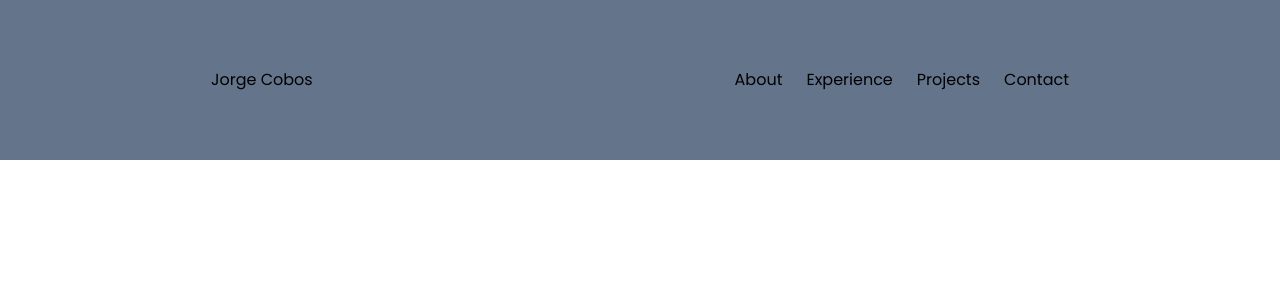
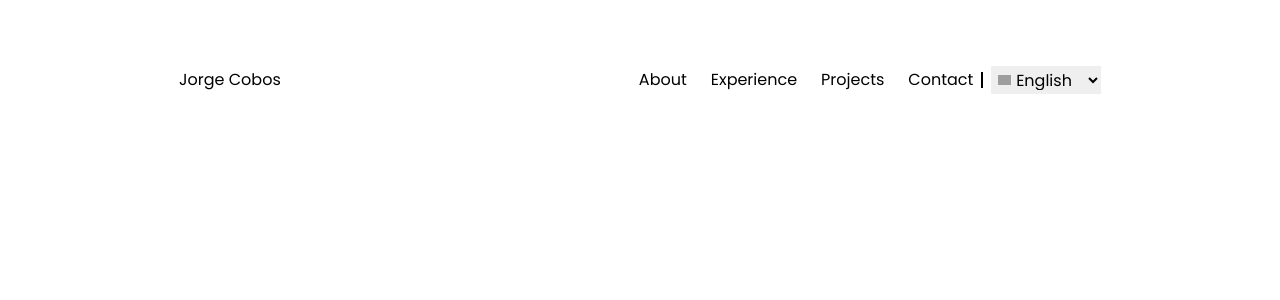
Before and after one commit to CoPhos/CobosWebPortafolio, a React app: page / in a window 1280 px wide. Shown: the top 300 px of the page. Built offline with nearby package versions, Linux system fonts and the light colour scheme; grey boxes are pictures that could not be loaded; the HTML template or start-up script is replaced by a standard one.

Commit message:
add support for different languages

```diff
--- a/package.json
+++ b/package.json
@@ -29,10 +29,12 @@
     "dependencies": {
         "autoprefixer": "^10.4.16",
         "babel-polyfill": "^6.26.0",
+        "i18next": "^23.10.1",
         "postcss": "^8.4.31",
         "postcss-loader": "^7.3.3",
         "react": "17.0.2",
         "react-dom": "17.0.2",
+        "react-i18next": "^14.1.0",
         "react-router-dom": "^6.21.1",
         "tailwindcss": "^3.3.5"
     }
--- /dev/null
+++ b/src/assests/translations/en/global.json
@@ -0,0 +1,13 @@
+{
+    "navbar": {
+        "1": "Jorge Cobos",
+        "2": "About",
+        "3": "Experience",
+        "4": "Projects",
+        "5": "Contact"
+    },
+    "language": {
+        "1": "English",
+        "2": "Spanish"
+    }
+}
--- /dev/null
+++ b/src/assests/translations/es/global.json
@@ -0,0 +1,13 @@
+{
+    "navbar": {
+        "1": "Jorge Cobos",
+        "2": "Acerca de mí",
+        "3": "Experiencia",
+        "4": "Projectos",
+        "5": "Contacto"
+    },
+    "language": {
+        "1": "Inglés",
+        "2": "Español"
+    }
+}
--- a/src/components/Navbar.jsx
+++ b/src/components/Navbar.jsx
@@ -1,24 +1,42 @@
 import React from 'react'
+import { useTranslation } from 'react-i18next'
 
 function Navbar() {
+    const [tranlation, i18n] = useTranslation('global')
+    const handleChangeLanguage = (language) => {
+        i18n.changeLanguage(language)
+    }
     return (
-      <div className="w-full bg-slate-500 h-[160px] flex flex-row items-center justify-around ">
-          <div className="">Jorge Cobos</div>
+        <div className="w-full  h-[160px] flex flex-row items-center justify-around ">
+            <div className="">{tranlation('navbar.1')}</div>
+            <div className="flex flex-row items-center justify-start gap-1">
                 <ul className="flex flex-row items-center justify-between gap-6">
                     <li>
-                  <a href="">About</a>
+                        <a href="">{tranlation('navbar.2')}</a>
                     </li>
                     <li>
-                  <a href="">Experience</a>
+                        <a href="">{tranlation('navbar.3')}</a>
                     </li>
                     <li>
-                  <a href="">Projects</a>
+                        <a href="">{tranlation('navbar.4')}</a>
                     </li>
                     <li>
-                  <a href="">Contact</a>
+                        <a href="">{tranlation('navbar.5')}</a>
                     </li>
                 </ul>
+                <div className='h-[16px] w-[2px] bg-black mx-1'></div>
+                <select onChange={(event) => handleChangeLanguage(event.target.value)}>
+                    <option value="en">{tranlation('language.1')}</option>
+                    <option value="es">{tranlation('language.2')}</option>
+                </select>
             </div>
+        </div>
+
+        //       -webkit-appearance: none;
+        // -moz-appearance: none;
+        // -ms-appearance: none;
+        // -o-appearance: none;
+        // appearance: none;
     )
 }
 
--- a/src/index.css
+++ b/src/index.css
@@ -29,3 +29,13 @@ main {
     background-color: #ffffff;
     margin: 0 auto;
 }
+
+select {
+    padding: 0.1em 0.3em 0.1em 1.3em;
+    background-image: url(/public/world.svg);
+    background-repeat: no-repeat;
+    background-size: 0.8em auto;
+    background-position: 0.4em center;
+    border: 0px;
+    outline: 0px;
+}
--- a/src/index.js
+++ b/src/index.js
@@ -2,9 +2,29 @@ import React from 'react'
 import ReactDOM from 'react-dom'
 import App from './App'
 
+import global_en from '../src/assests/translations/en/global.json'
+import global_es from '../src/assests/translations/es/global.json'
+import i18next from 'i18next';
+import { I18nextProvider } from 'react-i18next';
+
+i18next.init({
+    interpolation: { escapeValue: false },
+    lng: 'en',
+    resources: {
+        en: {
+            global: global_en,
+        },
+        es: {
+            global: global_es,
+        },
+    },
+})
+
 ReactDOM.render(
     <React.StrictMode>
-        <App />
+        <I18nextProvider i18n={i18next}>
+            <App />
+        </I18nextProvider>
     </React.StrictMode>,
     document.getElementById('root')
 )
```
Also changed, not shown: 1 other file (tests, documents, lock files or other folders). Lines whose indentation alone changed are shown as unchanged.
